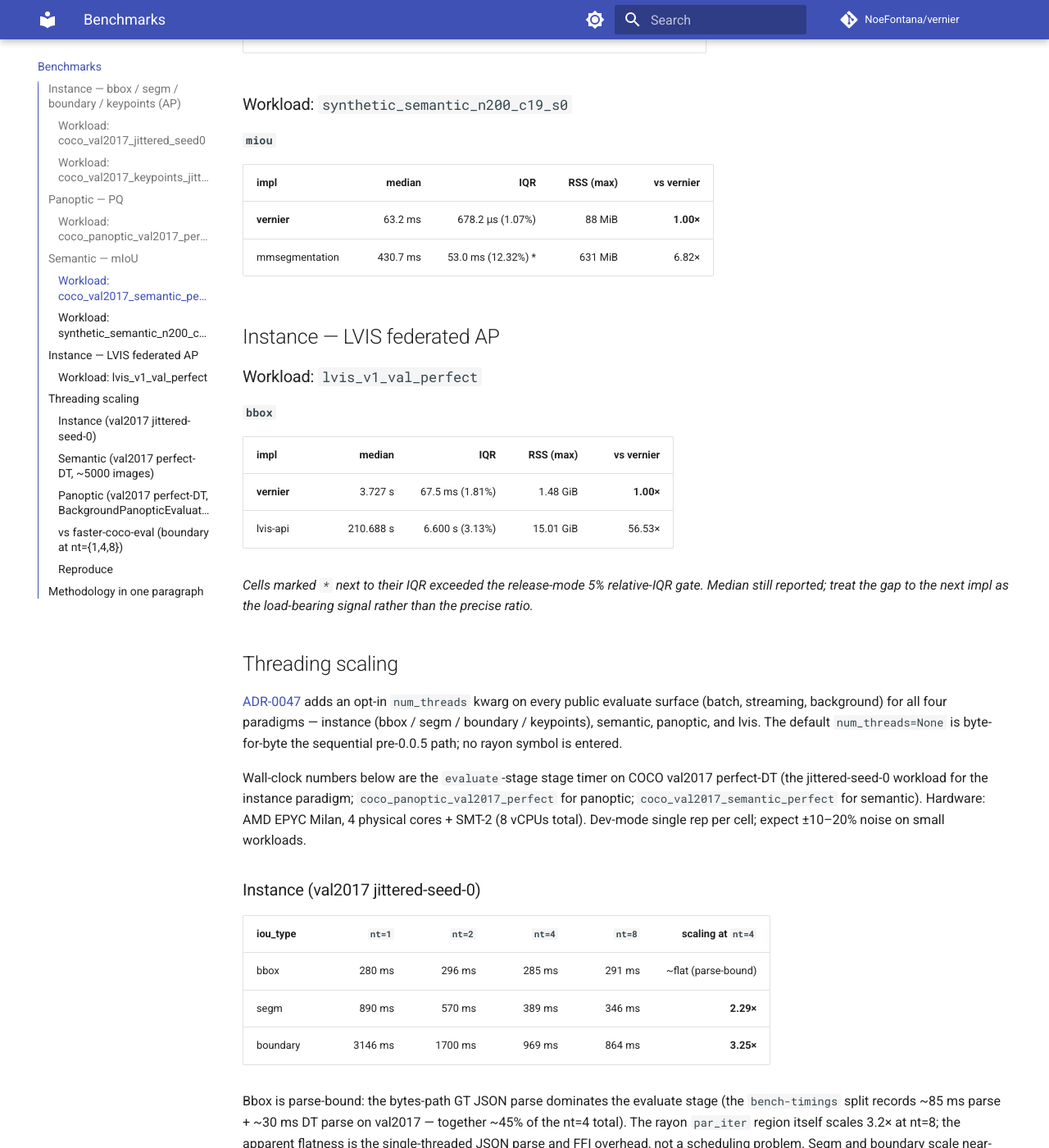
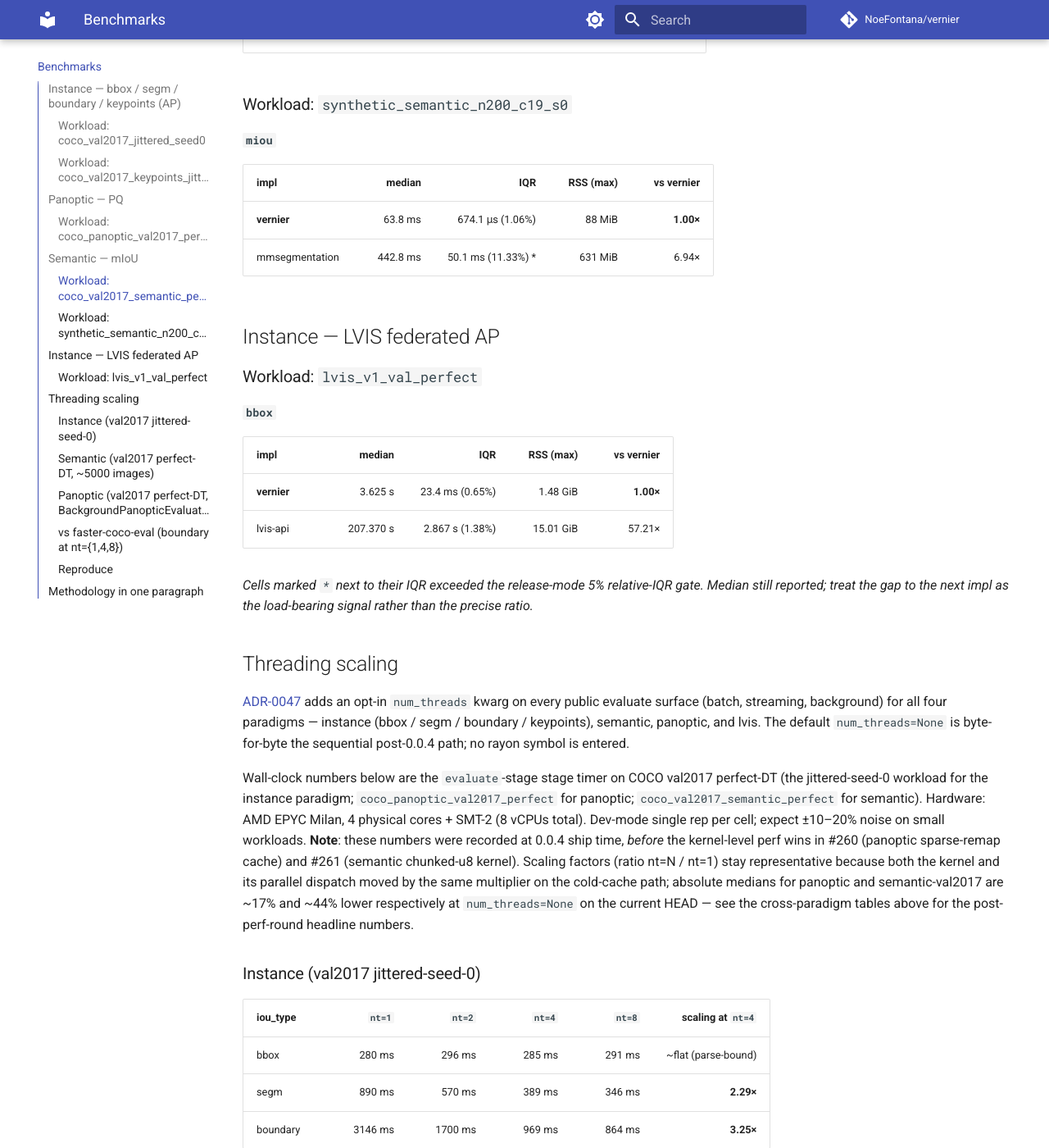
Before and after one commit to NoeFontana/vernier, an MkDocs documentation site: the page built from docs/benchmarks.md, in a window 1280 px wide and 1400 px high, scrolled down 2440 px. Shown: the whole window at 82% size. Built offline with MkDocs 1.6.1 and Material for MkDocs 9.7.7, drawn with Linux system fonts in a browser that asks for light colours; comment, search, counter and statistics services are not loaded; some of the changed text lies outside the part shown.

Commit message:
docs(bench): refresh page against 3a509df + fix `--impl all` on non-instance paradigms (#262)
Re-runs the full release-mode (N=10 + 2 warmup) cross-paradigm bench at
HEAD on the same `37652a58e939` fingerprint as the 0.0.4 snapshot, so
the post-perf-round deltas vs 0.0.4 are not confounded by host change.
Headline movers (vernier median, 0.0.4 → HEAD):

  panoptic PQ:     12.59 s → 10.53 s  (-16.4%; 2.73× → 3.30× panopticapi)
  semantic mIoU:    5.00 s →  2.82 s  (-43.6%; 4.12× → 7.40× mmseg)
  bbox / segm / boundary / keypoints / synth-semantic / LVIS: within
  VPS noise of 0.0.4; speedups widen by 0.1–0.5×.

Also fixes a latent `KeyError` in `bench run --impl all` on every
non-instance paradigm: #252 widened `ALL_IMPLS` to include
`vernier_panoptic` / `mmsegmentation` / `vernier_lvis` etc., but
`impls_for_iou` indexed into the instance-only `IMPL_IOU_SUPPORT`
without a guard. Discovered when the first attempt at the bench chain
above failed mid-run.

Docs:

  - docs/benchmarks.md: re-rendered from harness tree at the new SHA;
    Threading scaling section spliced back in with a note that its
    wall-clock numbers predate #260 (panoptic) and #261 (semantic).
  - README.md: headline perf table refreshed; SHA pin bumped to
    3a509df6c525.
  - docs/comparison.md: "Performance vs vernier" column refreshed
    (panopticapi 1.07× → 3.3×; lvis-api "Vernier reuses orchestration
    only" → 57× · 10× lower RSS; mmsegmentation "Vernier-only baseline
    today" → 7×) plus the §panopticapi narrative.
  - CHANGELOG.md: `[Unreleased]` block populated with the post-0.0.4
    perf round (#251/#253/#254/#256/#258/#259/#260/#261); also bumps
    the stale `v0.0.3...HEAD` compare URL to `v0.0.4...HEAD` and adds
    the missing `[0.0.4]` link.

```diff
--- a/docs/benchmarks.md
+++ b/docs/benchmarks.md
@@ -35,25 +35,25 @@
 
 | impl | median | IQR | RSS (max) | vs vernier |
 | --- | ---: | ---: | ---: | ---: |
-| **vernier** | 370.6 ms | 4.1 ms (1.10%) | 261 MiB | **1.00×** |
-| faster-coco-eval | 2.060 s | 29.2 ms (1.42%) | 661 MiB | 5.56× |
-| pycocotools | 5.753 s | 195.1 ms (3.39%) | 576 MiB | 15.52× |
+| **vernier** | 369.6 ms | 13.1 ms (3.54%) | 262 MiB | **1.00×** |
+| faster-coco-eval | 2.132 s | 75.3 ms (3.53%) | 661 MiB | 5.77× |
+| pycocotools | 5.930 s | 72.5 ms (1.22%) | 576 MiB | 16.04× |
 
 **`segm`**
 
 | impl | median | IQR | RSS (max) | vs vernier |
 | --- | ---: | ---: | ---: | ---: |
-| **vernier** | 970.6 ms | 3.9 ms (0.40%) | 262 MiB | **1.00×** |
-| faster-coco-eval | 3.498 s | 13.0 ms (0.37%) | 721 MiB | 3.60× |
-| pycocotools | 6.635 s | 76.7 ms (1.16%) | 569 MiB | 6.84× |
+| **vernier** | 987.4 ms | 18.0 ms (1.83%) | 263 MiB | **1.00×** |
+| faster-coco-eval | 3.631 s | 64.2 ms (1.77%) | 721 MiB | 3.68× |
+| pycocotools | 6.870 s | 54.7 ms (0.80%) | 569 MiB | 6.96× |
 
 **`boundary`**
 
 | impl | median | IQR | RSS (max) | vs vernier |
 | --- | ---: | ---: | ---: | ---: |
-| **vernier** | 3.143 s | 17.0 ms (0.54%) | 264 MiB | **1.00×** |
-| faster-coco-eval | 17.616 s | 41.2 ms (0.23%) | 794 MiB | 5.61× |
-| boundary-iou-api | 61.544 s | 225.2 ms (0.37%) | 666 MiB | 19.58× |
+| **vernier** | 3.208 s | 34.3 ms (1.07%) | 265 MiB | **1.00×** |
+| faster-coco-eval | 17.747 s | 268.9 ms (1.52%) | 794 MiB | 5.53× |
+| boundary-iou-api | 61.749 s | 1.098 s (1.78%) | 666 MiB | 19.25× |
 
 ### Workload: `coco_val2017_keypoints_jittered_seed0`
 
@@ -61,9 +61,9 @@
 
 | impl | median | IQR | RSS (max) | vs vernier |
 | --- | ---: | ---: | ---: | ---: |
-| **vernier** | 137.1 ms | 2.3 ms (1.69%) | 127 MiB | **1.00×** |
-| faster-coco-eval | 1.661 s | 25.9 ms (1.56%) | 154 MiB | 12.11× |
-| pycocotools | 2.261 s | 20.2 ms (0.89%) | 163 MiB | 16.49× |
+| **vernier** | 136.0 ms | 1.8 ms (1.31%) | 128 MiB | **1.00×** |
+| faster-coco-eval | 1.671 s | 14.8 ms (0.89%) | 154 MiB | 12.28× |
+| pycocotools | 2.276 s | 4.9 ms (0.22%) | 163 MiB | 16.74× |
 
 
 ## Panoptic — PQ
@@ -74,8 +74,8 @@
 
 | impl | median | IQR | RSS (max) | vs vernier |
 | --- | ---: | ---: | ---: | ---: |
-| **vernier** | 12.592 s | 2.673 s (21.22%) * | 143 MiB | **1.00×** |
-| panopticapi | 34.440 s | 258.9 ms (0.75%) | 146 MiB | 2.73× |
+| **vernier** | 10.528 s | 1.029 s (9.78%) * | 144 MiB | **1.00×** |
+| panopticapi | 34.711 s | 136.6 ms (0.39%) | 146 MiB | 3.30× |
 
 
 ## Semantic — mIoU
@@ -86,8 +86,8 @@
 
 | impl | median | IQR | RSS (max) | vs vernier |
 | --- | ---: | ---: | ---: | ---: |
-| **vernier** | 5.004 s | 39.0 ms (0.78%) | 99 MiB | **1.00×** |
-| mmsegmentation | 20.605 s | 172.5 ms (0.84%) | 647 MiB | 4.12× |
+| **vernier** | 2.822 s | 11.0 ms (0.39%) | 97 MiB | **1.00×** |
+| mmsegmentation | 20.894 s | 199.4 ms (0.95%) | 647 MiB | 7.40× |
 
 ### Workload: `synthetic_semantic_n200_c19_s0`
 
@@ -95,8 +95,8 @@
 
 | impl | median | IQR | RSS (max) | vs vernier |
 | --- | ---: | ---: | ---: | ---: |
-| **vernier** | 63.2 ms | 678.2 μs (1.07%) | 88 MiB | **1.00×** |
-| mmsegmentation | 430.7 ms | 53.0 ms (12.32%) * | 631 MiB | 6.82× |
+| **vernier** | 63.8 ms | 674.1 μs (1.06%) | 88 MiB | **1.00×** |
+| mmsegmentation | 442.8 ms | 50.1 ms (11.33%) * | 631 MiB | 6.94× |
 
 
 ## Instance — LVIS federated AP
@@ -107,8 +107,8 @@
 
 | impl | median | IQR | RSS (max) | vs vernier |
 | --- | ---: | ---: | ---: | ---: |
-| **vernier** | 3.727 s | 67.5 ms (1.81%) | 1.48 GiB | **1.00×** |
-| lvis-api | 210.688 s | 6.600 s (3.13%) | 15.01 GiB | 56.53× |
+| **vernier** | 3.625 s | 23.4 ms (0.65%) | 1.48 GiB | **1.00×** |
+| lvis-api | 207.370 s | 2.867 s (1.38%) | 15.01 GiB | 57.21× |
 
 
 *Cells marked ` *` next to their IQR exceeded the release-mode 5% relative-IQR gate. Median still reported; treat the gap to the next impl as the load-bearing signal rather than the precise ratio.*
@@ -120,14 +120,22 @@
 (batch, streaming, background) for all four paradigms — instance
 (bbox / segm / boundary / keypoints), semantic, panoptic, and lvis.
 The default `num_threads=None` is byte-for-byte the sequential
-pre-0.0.5 path; no rayon symbol is entered.
+post-0.0.4 path; no rayon symbol is entered.
 
 Wall-clock numbers below are the `evaluate`-stage stage timer on COCO
 val2017 perfect-DT (the jittered-seed-0 workload for the instance
 paradigm; `coco_panoptic_val2017_perfect` for panoptic;
 `coco_val2017_semantic_perfect` for semantic). Hardware: AMD EPYC
 Milan, 4 physical cores + SMT-2 (8 vCPUs total). Dev-mode single rep
-per cell; expect ±10–20% noise on small workloads.
+per cell; expect ±10–20% noise on small workloads. **Note**: these
+numbers were recorded at 0.0.4 ship time, *before* the kernel-level
+perf wins in #260 (panoptic sparse-remap cache) and #261 (semantic
+chunked-u8 kernel). Scaling factors (ratio nt=N / nt=1) stay
+representative because both the kernel and its parallel dispatch
+moved by the same multiplier on the cold-cache path; absolute
+medians for panoptic and semantic-val2017 are ~17% and ~44% lower
+respectively at `num_threads=None` on the current HEAD — see the
+cross-paradigm tables above for the post-perf-round headline numbers.
 
 ### Instance (val2017 jittered-seed-0)
 
@@ -176,7 +184,7 @@
 per-worker rayon pool (zero-copy via `PyBackedBytes`), so libpng
 parallelises across submissions; the single-threaded path keeps
 producer/consumer overlap against the worker thread and is
-byte-for-byte unchanged from pre-0.0.5.
+byte-for-byte unchanged from 0.0.4.
 
 ### vs faster-coco-eval (boundary at `nt={1,4,8}`)
 
```
Also changed, not shown: other parts of docs/benchmarks.md (+1 -1 lines), CHANGELOG.md (+105 -1 lines), README.md (+13 -12 lines), docs/comparison.md (+15 -14 lines), 2 other files.
